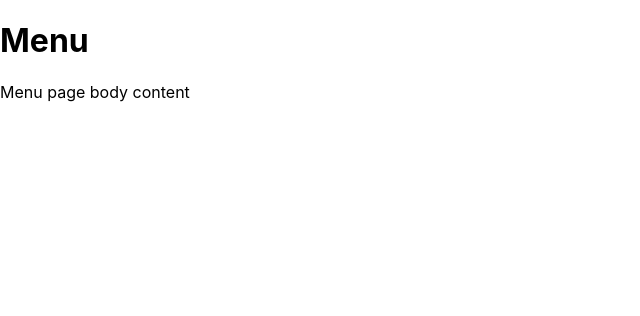
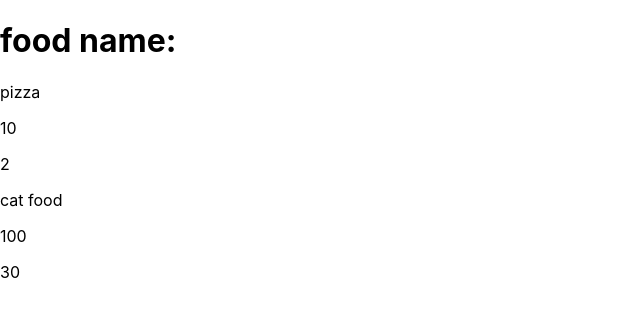
Before and after one commit to zhua15/4HC3Project, a React (Create React App) app: page /#/cart in a window 1280 px wide. Before the commit this address led to /. Shown: the top 316 px of the page, without its empty margins (0-640 px from the left). Built offline with nearby package versions, Linux system fonts and the light colour scheme.

Commit message:
fixed array bug

```diff
--- a/src/App.tsx
+++ b/src/App.tsx
@@ -6,11 +6,18 @@ import Popup from './Pages/PopupPage';
 import Summary from './Pages/SummaryPage';
 import Cart, { cartProps, optionsProps } from './Components/Cart'
 
-const cart : cartProps= {
-  name: "pizza",
-  price: 10,
-  quantity: 2
-}
+const cart : cartProps[] = [
+  {
+    name: "pizza",
+    price: 10,
+    quantity: 2
+  },
+  {
+    name: "cat food",
+    price: 100,
+    quantity: 30
+  }
+]
 
 class App extends Component {
   render() {
--- a/src/Components/Cart.tsx
+++ b/src/Components/Cart.tsx
@@ -5,7 +5,7 @@ export interface cartProps {
     name: string;
     price: number;
     quantity: number;
-    options?: [optionsProps];
+    options?: optionsProps[];
 }
 
 export interface optionsProps {
@@ -13,13 +13,16 @@ export interface optionsProps {
     price: number;
 }
 
-const cart = (props: cartProps) => {
+const cart = (props: cartProps[]) => {
     return (
        <div>
           <h1>food name:</h1>
-           <p>{props.name}</p>
-           <p>{props.price}</p>
-           <p>{props.quantity}</p>
+           <p>{props[0].name}</p>
+           <p>{props[0].price}</p>
+           <p>{props[0].quantity}</p>
+           <p>{props[1].name}</p>
+           <p>{props[1].price}</p>
+           <p>{props[1].quantity}</p>
        </div>
     );
 }
```
